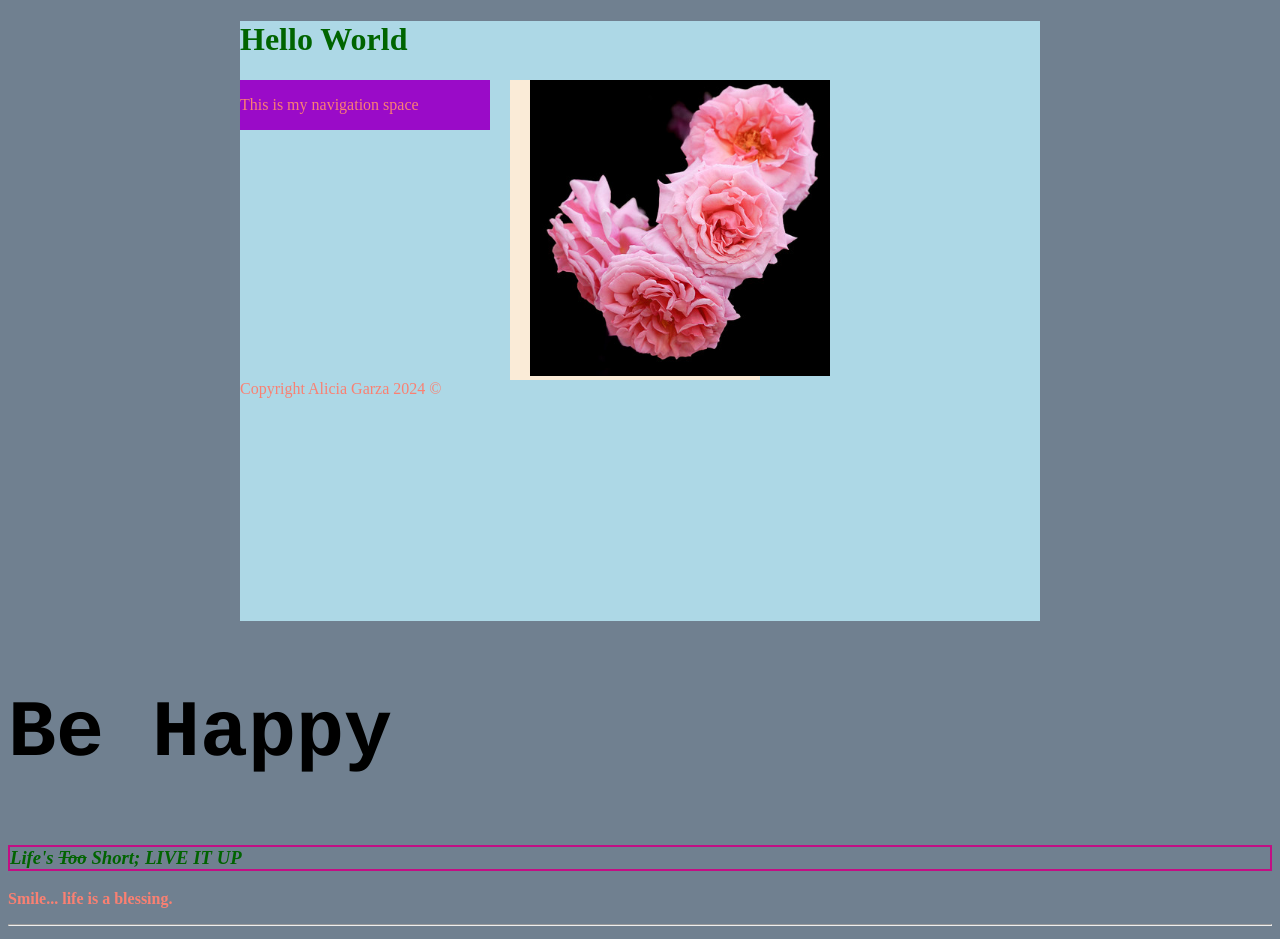
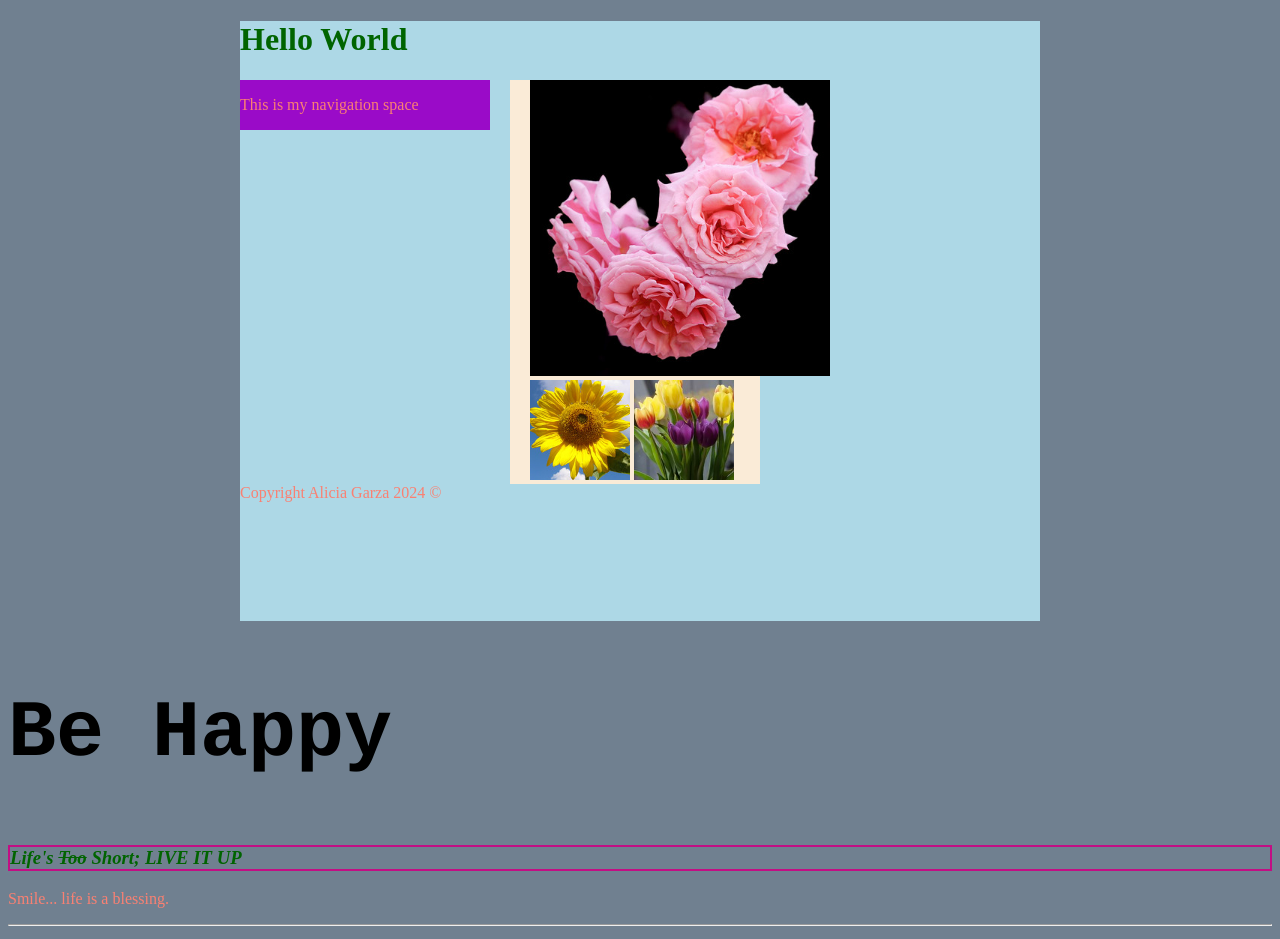
Before and after one commit to agarza222/project1, a plain HTML site: page index.html in a window 1280 px wide. Shown: the top 939 px of the page. Drawn offline with Linux system fonts and the light colour scheme.

Commit message:
initalize

```diff
--- a/index.html
+++ b/index.html
@@ -33,7 +33,11 @@
 	<div id="container">
 	<header><h1 style="color:darkgreen"> Hello World </h1></header>
 	<nav class="floatRight"><p>This is my navigation space</p></nav>
-	<main id="main" class="floatRight"><img src="images/roses.jpg" style="width:300px"/></main>
+	<main id="main" class="floatRight">
+		<img src="images/roses.jpg" style="width:300px" alt="Roses"/>
+		<img src="images/sunflower.jpg" style="width:100px" alt="Sunflower"/>
+		<img src="images/tulips.jpg" style="width:100px" alt="Tulips"/>
+		</main>
 	<footer><p>Copyright Alicia Garza 2024 &copy </p></footer>
 
 	</div>
@@ -41,12 +45,13 @@
 
 	<h2 style="font-family:courier; font-size: 500%"> Be Happy </h2>
 	<h3 style="border: 2px solid #C30E84; color:darkgreen"> <em>Life's <del>Too</del> Short; LIVE IT UP</em> </h3>
-	<p title="This is a tooltip"><strong>Smile... life is a blessing.</strong></p>
-<hr>
+	<p title="This is a tooltip">Smile... life is a blessing.</p>
+
+	<hr>
 	<p>Let Your Light <sup>Shine</sup></p>
 	<pre>
 	<q><b>I am so happy to be
-	Learning this again
+	Learning this again.
 	I cant wait to learn
 	how to do all of it.</b></q>
 	</pre>
```
Also changed, not shown: Images/sunflower.jpg (added), Images/tulips.jpg (added).
